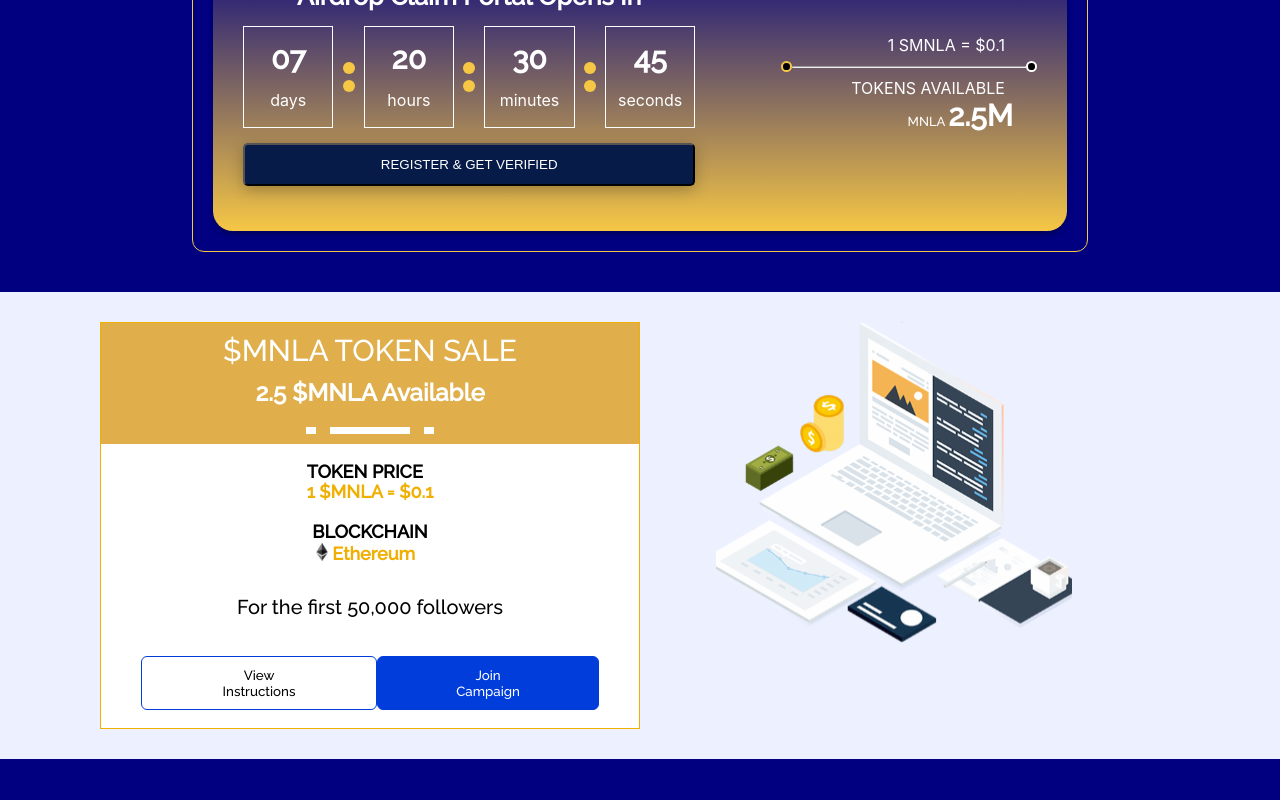
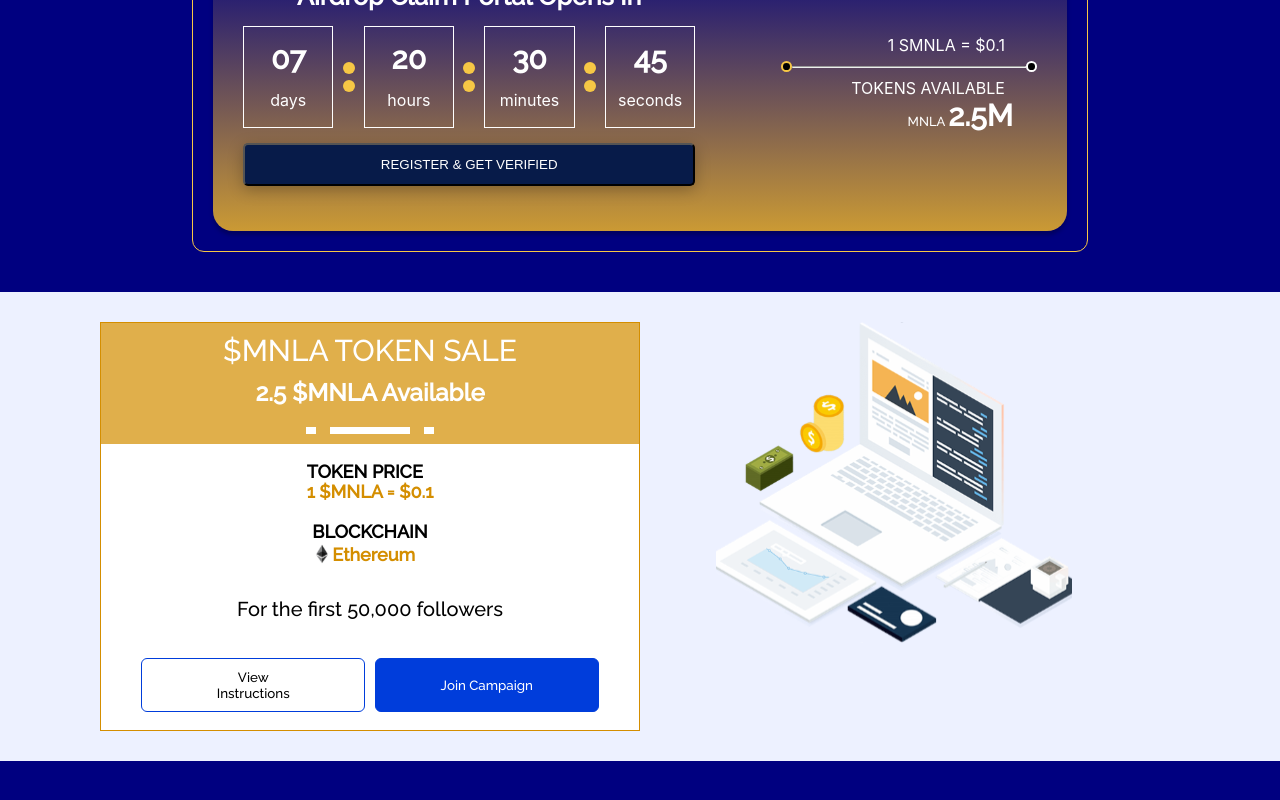
Before and after one commit to Dalu46/airdrop-campaign, a React (Create React App) app: page / in a window 1280 px wide. Shown: the part 488-1288 px from the top of the page. Built offline with nearby package versions, Linux system fonts and the light colour scheme.

Commit message:
Changed the ui colrs to make text more visible

```diff
--- a/src/components/airdrop/airdrop.css
+++ b/src/components/airdrop/airdrop.css
@@ -22,7 +22,7 @@
 
 .air-drop-box {
     display: flex;
-    background: linear-gradient(180deg, #000080 0%, #F6C745 100%);
+    background: linear-gradient(180deg, #000080 0%, #cb9a34 100%);
     box-shadow: 0px 4px 4px rgba(0, 0, 0, 0.25);
     border-radius: 20px;
 }
--- a/src/views/home/home body/crypto.css
+++ b/src/views/home/home body/crypto.css
@@ -1,5 +1,5 @@
 .crypto {
-    border: 1px solid #f0af03;
+    border: 1px solid #d48e00;
     width: 50%;
     height: fit-content;
     background: #FFFFFF;
@@ -7,7 +7,7 @@
 }
 
 .mnla-token {
-    background: var(--login-btn);
+    background: #d48e00;
     opacity: 0.7;
     display: flex;
     align-items: center;
@@ -77,7 +77,7 @@
 }
 
 .crypto-text {
-    color: #F0AF03;
+    color: #d48e00;
     margin: auto 0;
     font-family: 'Raleway';
     font-style: normal;
@@ -95,6 +95,7 @@
 
 .ethereum-img {
     width: 20px;
+    margin-top: 2px;
 }
 
 .ethereum-box {
@@ -120,6 +121,7 @@
     border-radius: 6px;
     border: 1px solid #003DDB;
     background: #FFFFFF;
+    width: 49%;
 }
 
 .join-campaign {
@@ -154,7 +156,7 @@
         line-height: 15px;
     }
     .block-chain p {
-        margin-top: -10px;
+        /* margin-top: -10px; */
         font-size: 16px;
         line-height: 25px;
     }
```
